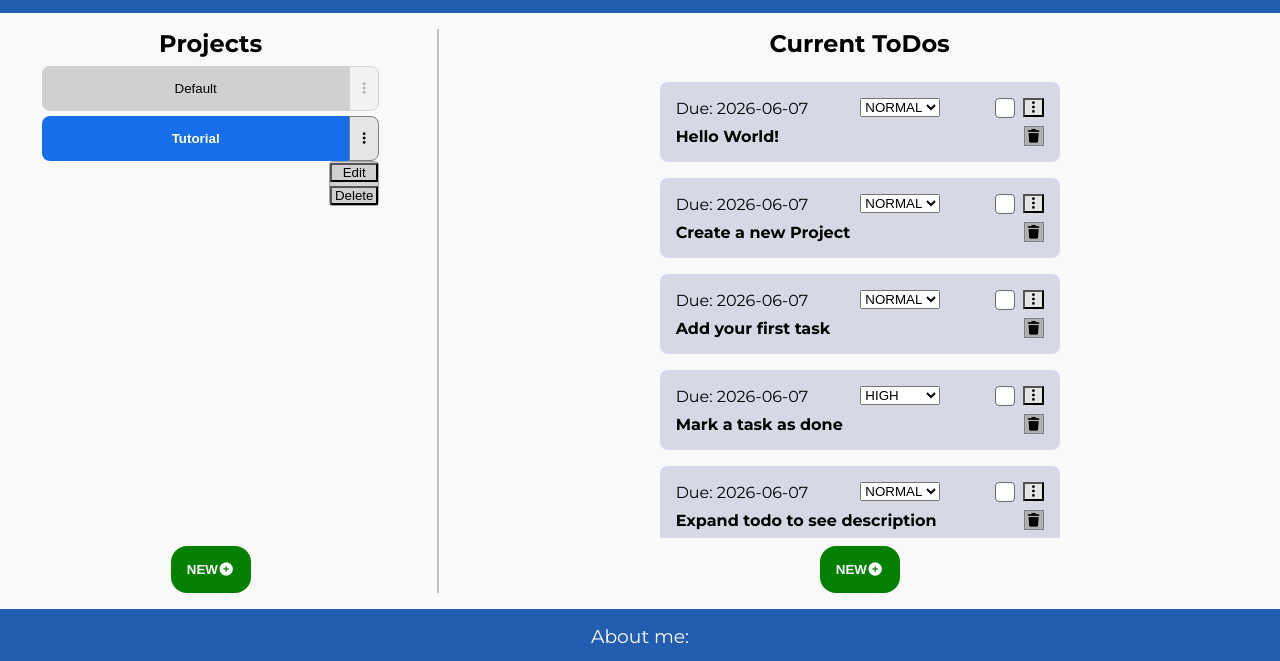
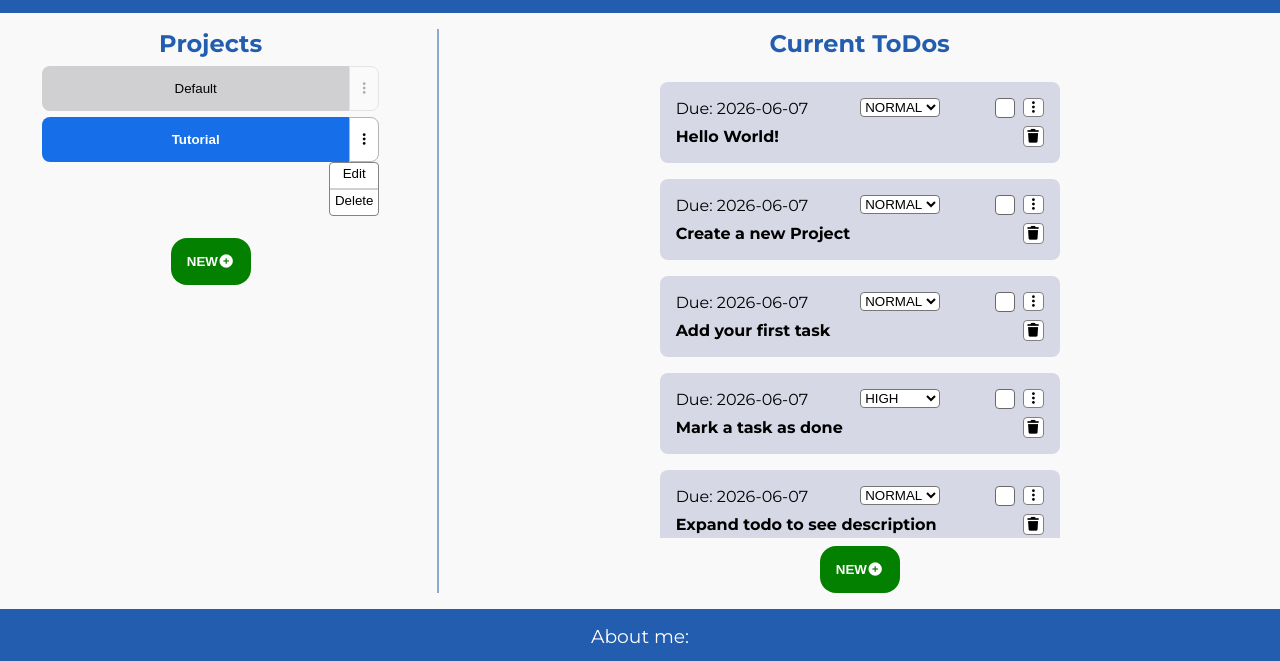
Before and after one commit to MightyCharm/todo-list2, a website built with webpack: page src/template.html in a window 1280 px wide. Both pictures are taken after a click on the button 364 px from the left and 196 px from the top of the page. Shown: the part 58-719 px from the top of the page. Built offline with nearby package versions, Linux system fonts and the light colour scheme.

Commit message:
feat(ui): improve kebab menu and buttons

```diff
--- a/src/dom.js
+++ b/src/dom.js
@@ -100,7 +100,6 @@ class DOMHandler {
     }
 
     if (article) {
-      console.log("mah boi we need to activate priority and checkbox again");
       const priority = article.querySelector(".todo-priority");
       const checkboxDone = article.querySelector(".todo-done");
       priority.disabled = false;
@@ -575,6 +574,12 @@ class DOMHandler {
     const iconKebab = document.createElement("i");
     const ulKebab = document.createElement("ul");
     const liKebabEdit = document.createElement("li");
+    //=======================0
+    const liDivider = document.createElement("li");
+    const hr = document.createElement("hr");
+    hr.classList.add("dropdown-divider");
+    liDivider.appendChild(hr);
+    //===========================
     const liKebabDelete = document.createElement("li");
     const btnKebabEdit = document.createElement("button");
     const btnKebabDelete = document.createElement("button");
@@ -604,6 +609,9 @@ class DOMHandler {
     liKebabEdit.appendChild(btnKebabEdit);
     liKebabDelete.appendChild(btnKebabDelete);
     ulKebab.appendChild(liKebabEdit);
+    //================0
+    ulKebab.appendChild(liDivider);
+    //==================
     ulKebab.appendChild(liKebabDelete);
     btnKebab.appendChild(iconKebab);
     divKebab.appendChild(btnKebab);
@@ -663,6 +671,8 @@ class DOMHandler {
   }
 
   handleKebabClick(ulKebab) {
+    console.log(ulKebab);
+    console.log(this.#activeKebab === ulKebab);
     if (this.#activeKebab === ulKebab) {
       this.toggleHideDisplay(this.#activeKebab);
       this.#activeKebab = null;
@@ -671,15 +681,15 @@ class DOMHandler {
     if (this.#activeKebab) {
       this.toggleHideDisplay(this.#activeKebab);
     }
-
     this.#activeKebab = ulKebab;
     this.toggleHideDisplay(this.#activeKebab);
   }
 
   handleOutsideClick(target) {
-    const isKebabButton = target.closest(".btn-kebab-menu");
+    const isKebabButton = target.closest(".btn-kebab-menu-project");
     const isInsideKebab = target.closest(".todo-div-kebab");
     if (isKebabButton || isInsideKebab) return;
+
     if (this.#activeKebab) {
       this.toggleHideDisplay(this.#activeKebab);
       this.#activeKebab = null;
--- a/src/index.js
+++ b/src/index.js
@@ -262,6 +262,7 @@ document.addEventListener("DOMContentLoaded", () => {
         break;
 
       case "btn-kebab-menu":
+        console.log("btn-kebab-menu");
         if (domHandler.getIsFormOpen()) return;
         article = event.target.closest("article");
         ulKebab = article.querySelector(".kebab-menu-list");
@@ -283,12 +284,15 @@ document.addEventListener("DOMContentLoaded", () => {
         domHandler.updateButtonStates(article);
         break;
 
+      //=============================================================0
       case "btn-kebab-menu-project":
         console.log("btn-kebab-menu-project");
+        console.log("here--------------------------------------");
+        console.log(domHandler.getIsFormOpen());
         if (domHandler.getIsFormOpen()) return;
         list = event.target.closest("li");
         ulKebab = list.querySelector(".kebab-menu-list-project");
-        domHandler.handleKebabClick(ulKebab);
+        domHandler.handleKebabClick(ulKebab); // <---------------------------
         break;
 
       case "btn-kebab-menu-project-edit":
@@ -316,6 +320,8 @@ document.addEventListener("DOMContentLoaded", () => {
           projectManager.setLocalStorage();
         }
         break;
+
+      //=============================================================0
 
       case "checkbox-todo":
         console.log("checkbox-todo");
@@ -419,7 +425,6 @@ document.addEventListener("DOMContentLoaded", () => {
     let article;
     let li;
     let inputElement;
-    // console.log(role);
     switch (role) {
       case "create-todo-input-date":
       case "edit-todo-input-date":
--- a/src/styles.css
+++ b/src/styles.css
@@ -8,7 +8,7 @@
 
 :root {
   --border-radius: 8px;
-  --border-color: hsl(0, 0%, 76%);
+  --border-color: hsla(215, 67%, 41%, 0.5);
   --col-header-footer: white;
   --bg-color-header-footer: hsl(215, 67%, 41%);
   /* btn-project and btn.project.activeProject */
@@ -20,32 +20,32 @@
   --bg-add-btn: hsl(118, 100%, 25%);
   --bg-add-btn-hover: hsl(118, 100%, 30%);
   /* .btn-confirm-project && btn-cancel-project */
-  --bg-confirm-cancel-project-btn: hsl(240, 2%, 82%);
-  --bg-confirm-cancel-project-btn-hover: hsl(240, 2%, 85%);
+  --bg-confirm-cancel-project-btn: hsl(240, 0%, 100%);
+  --bg-confirm-cancel-project-btn-hover: hsl(240, 2%, 95%);
   /* btn-kebab-menu-project*/
-  --bg-kebab-menu-project-btn: hsl(240, 2%, 90%);
+  --bg-kebab-menu-project-btn: hsl(0, 0%, 100%);
   --bg-kebab-menu-project-btn-hover: hsl(240, 2%, 95%);
   /* btn-kebab-edit-project and .btn-kebab-delete-project */
-  --bg-kebab-edit-delete-project-btn: hsl(240, 2%, 82%);
+  --bg-kebab-edit-delete-project-btn: hsl(0, 0%, 100%);
   --bg-kebab-edit-delete-project-btn-hover: hsl(240, 2%, 95%);
   /* .btn-confirm-project-edit .btn-cancel-project-edit  */
-  --bg-confirm-cancel-project-edit-btn: hsl(240, 2%, 90%);
-  --bg-confirm-cancel-project-edit-btn-hover: hsl(240, 2%, 98%);
+  --bg-confirm-cancel-project-edit-btn: hsl(240, 0%, 100%);
+  --bg-confirm-cancel-project-edit-btn-hover: hsl(240, 2%, 95%);
   /* .btn-confirm-create-todo .btn-cancel-create-todo */
-  --bg-confirm-cancel-create-todo-btn: hsl(240, 2%, 90%);
-  --bg-confirm-cancel-create-todo-btn-hover: hsl(240, 2%, 98%);
+  --bg-confirm-cancel-create-todo-btn: hsl(240, 2%, 100%);
+  --bg-confirm-cancel-create-todo-btn-hover: hsl(240, 2%, 95%);
   /* .todo-div-kebab (parent of button) */
-  --bg-todo-kebab-btn: hsl(240, 2%, 90%);
-  --bg-todo-kebab-btn-hover: hsl(240, 2%, 98%);
+  --bg-todo-kebab-btn: hsl(240, 0%, 100%);
+  --bg-todo-kebab-btn-hover: hsl(240, 2%, 95%);
   /* .btn-kebab-edit .btn-kebab-delete */
-  --bg-todo-kebab-edit-delete-btn: hsl(240, 2%, 95%);
-  --bg-todo-kebab-edit-delete-btn-hover: hsl(240, 2%, 100%);
+  --bg-todo-kebab-edit-delete-btn: hsl(0, 0%, 100%);
+  --bg-todo-kebab-edit-delete-btn-hover: hsl(240, 2%, 95%);
   /* .btn-confirm-edit-todo .btn-cancel-edit-todo */
-  --bg-confirm-edit-todo-btn: hsl(240, 2%, 90%);
-  --bg-confirm-edit-todo-btn-hover: hsl(240, 2%, 98%);
+  --bg-confirm-edit-todo-btn: hsl(240, 0%, 100%);
+  --bg-confirm-edit-todo-btn-hover: hsl(240, 2%, 95%);
   /* .todo.btn-trash */
-  --bg-trash-todo-btn: hsl(240, 2%, 70%);
-  --bg-trash-todo-btn-hover: hsl(240, 2%, 75%);
+  --bg-trash-todo-btn: hsl(240, 0%, 100%);
+  --bg-trash-todo-btn-hover: hsl(240, 0%, 95%);
 }
 
 /* Fallback: older browsers */
@@ -138,19 +138,22 @@ main,
   flex-direction: column;
   align-items: center;
   gap: 0.5rem;
+  min-width: 300px;
 }
 
 .page-project-list h2 {
+  color: hsl(215, 67%, 41%);
 }
 
 .project-list {
   display: flex;
   flex-direction: column;
   align-items: center;
-  gap: 0.3rem;
+  gap: 0.4rem;
   list-style-type: none;
   width: 100%;
   min-height: 0;
+  padding-bottom: 60px; /* added so kebab menu of last project has enough space to open  */
 }
 
 .li-project {
@@ -192,6 +195,7 @@ main,
 .btn-confirm-project-edit,
 .btn-cancel-project-edit {
   border-radius: 4px;
+  padding: 0 2px;
   border: 1px solid hsla(0, 0%, 61%, 0.887);
   background-color: var(--bg-confirm-cancel-project-edit-btn);
   transition: background-color 0.3s ease;
@@ -205,7 +209,7 @@ main,
 
 .btn-kebab-menu-project {
   width: 100%;
-  border: 1px solid grey;
+  border: 1px solid hsl(0, 1%, 71%);
   border-top-right-radius: var(--border-radius);
   border-bottom-right-radius: var(--border-radius);
   background-color: var(--bg-kebab-menu-project-btn);
@@ -222,17 +226,36 @@ main,
   width: 100%;
   display: flex;
   flex-direction: column;
-  gap: 0.2rem;
   border-radius: 4px;
-  border: 1px solid rgb(163, 163, 163);
-  background-color: hsl(0, 1%, 82%);
+  border: 1px solid rgb(131, 131, 131);
+  background-color: hsl(0, 0%, 100%);
+}
+
+.kebab-menu-list-project li:nth-child(1),
+.kebab-menu-list-project li:nth-child(3) {
+  height: 25px;
+}
+
+/* used in kebab project and kebab todo */
+.dropdown-divider {
+  border: 1px solid hsl(0, 0%, 82%);
 }
 
 .btn-kebab-edit-project,
 .btn-kebab-delete-project {
   width: 100%;
+  height: 20px;
+  border: none;
   background-color: var(--bg-kebab-edit-delete-project-btn);
   transition: background-color 0.3s ease;
+}
+
+.btn-kebab-edit-project {
+  border-radius: 4px 4px 0px 0px;
+}
+
+.btn-kebab-delete-project {
+  border-radius: 0px 0px 4px 4px;
 }
 
 /* for default project */
@@ -301,6 +324,10 @@ main {
   border-top: 2px solid var(--border-color);
 }
 
+main h2 {
+  color: hsl(215, 67%, 41%);
+}
+
 .container-todos {
   display: flex;
   flex-direction: column;
@@ -308,6 +335,7 @@ main {
   gap: 1rem;
   padding: 1rem 2rem;
   width: 100%;
+  padding-bottom: 60px;
 }
 
 .container-add-project-btn,
@@ -395,6 +423,8 @@ main {
   grid-area: todo-priority;
   align-self: start;
   justify-self: center;
+  border-radius: 4px;
+  background-color: white;
 }
 
 /* used in normal and edit mode */
@@ -444,6 +474,9 @@ main {
 }
 
 .btn-kebab-menu {
+  border: 1px solid grey;
+  padding: 1px;
+  border-radius: 4px 4px 4px 4px;
   background-color: var(--bg-todo-kebab-btn);
   transition: background-color 0.3s ease;
 }
@@ -451,27 +484,32 @@ main {
 .kebab-menu-list {
   list-style-type: none;
   position: absolute;
+  z-index: 1000;
   top: 100%;
   right: 0;
   min-width: 50px;
+  width: 100%;
   display: flex;
   flex-direction: column;
-  gap: 0.2rem;
   border-radius: 4px;
-  border: 1px solid rgb(163, 163, 163);
-  background-color: hsl(0, 1%, 82%);
-}
-
-.kebab-menu-list li {
+  border: 1px solid rgb(131, 131, 131);
+  background-color: hsl(0, 0%, 100%);
 }
 
 .btn-kebab-edit,
 .btn-kebab-delete {
   width: 100%;
-  padding: 0.1rem 0.2rem;
+  height: 20px;
   border: none;
   background-color: var(--bg-todo-kebab-edit-delete-btn);
   transition: background-color 0.3s ease;
+}
+
+.btn-kebab-edit {
+  border-radius: 4px 4px 0px 0px;
+}
+.btn-kebab-delete {
+  border-radius: 0px 0px 4px 4px;
 }
 
 .todo-title {
@@ -492,8 +530,9 @@ main {
   grid-area: todo-btn-trash;
   justify-self: end;
   align-self: end;
-  width: 20px;
-  height: 20px;
+  width: 21px;
+  height: 21px;
+  border-radius: 4px;
   border: 1px solid grey;
   background-color: var(--bg-trash-todo-btn);
   transition: background-color 0.3s ease;
@@ -516,7 +555,6 @@ main {
 
 .create-todo-priority {
   grid-area: create-todo-priority;
-
   align-self: start;
 }
 
@@ -533,7 +571,6 @@ main {
 }
 
 .create-todo-title-span {
-  /* border: 1px solid red; */
 }
 
 .create-todo-description {
@@ -551,7 +588,6 @@ main {
 }
 
 .create-todo-description-span {
-  /* border: 1px solid red; */
 }
 
 .create-todo-buttons {
@@ -561,11 +597,12 @@ main {
   justify-self: end;
 
   display: flex;
-  gap: 0.1rem;
+  gap: 0.2rem;
 }
 
 .btn-confirm-create-todo,
 .btn-cancel-create-todo {
+  padding: 2px;
   border: 1px solid grey;
   background-color: var(--bg-confirm-cancel-create-todo-btn);
   transition: background-color 0.3s ease;
@@ -610,11 +647,13 @@ main {
   justify-self: end;
 
   display: flex;
-  gap: 0.1rem;
+  gap: 0.2rem;
 }
 
 .btn-confirm-edit-todo,
 .btn-cancel-edit-todo {
+  border: 1px solid grey;
+  padding: 2px;
   background-color: var(--bg-confirm-edit-todo-btn);
   transition: background-color 0.3s ease;
 }
@@ -739,7 +778,6 @@ button:disabled {
   }
 
   .project-list {
-    flex: 1;
   }
 
   main {
@@ -747,7 +785,6 @@ button:disabled {
   }
 
   .container-todos {
-    flex: 1;
   }
 
   .project-list,
@@ -790,9 +827,6 @@ button:disabled {
   .btn-cancel-project-edit:hover {
     background-color: var(--bg-confirm-cancel-project-edit-btn-hover);
   }
-  /* .input-project-edit:hover {
-    cursor: pointer;
-  } */
 
   .btn-add-project:hover,
   .btn-add-todo:hover {
--- a/src/template.html
+++ b/src/template.html
@@ -14,6 +14,7 @@
       <section class="page-project-list">
         <h2>Projects</h2>
         <ul id="project-list" class="project-list"></ul>
+        <div class="div-spacer"></div>
         <div id="container-add-project-btn" class="container-add-project-btn">
           <button
             id="btn-add-project"
```
